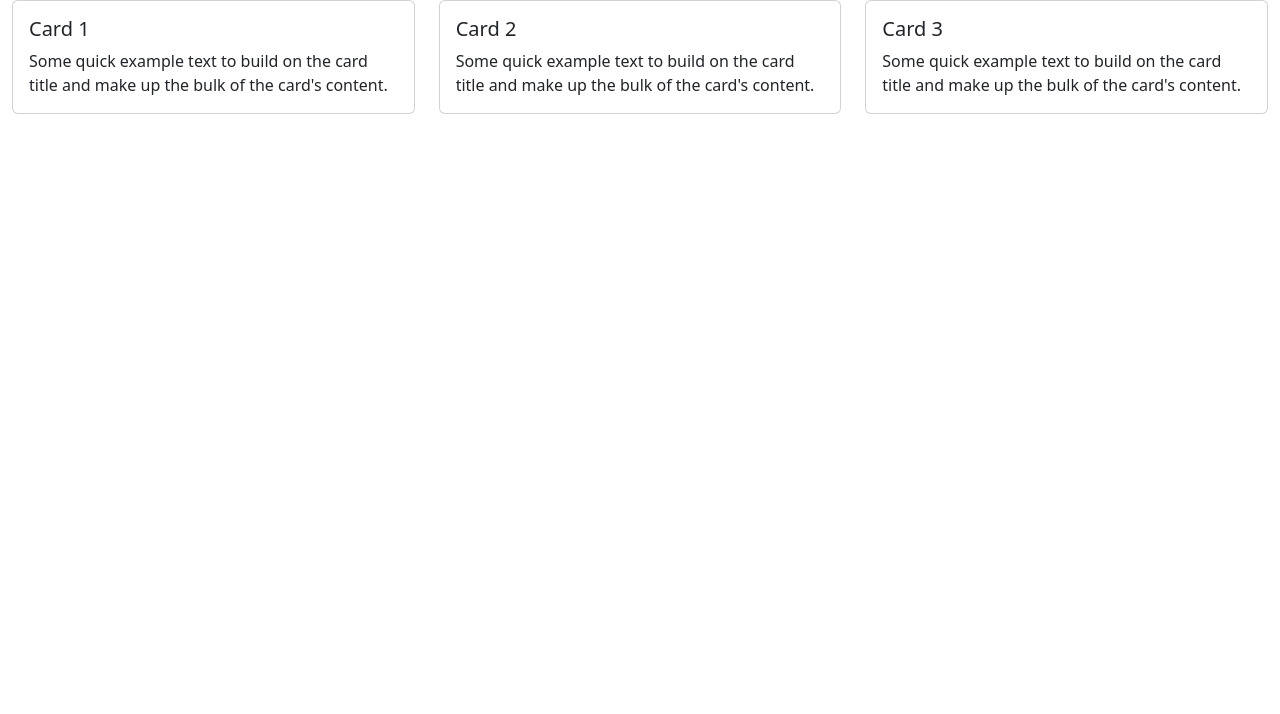
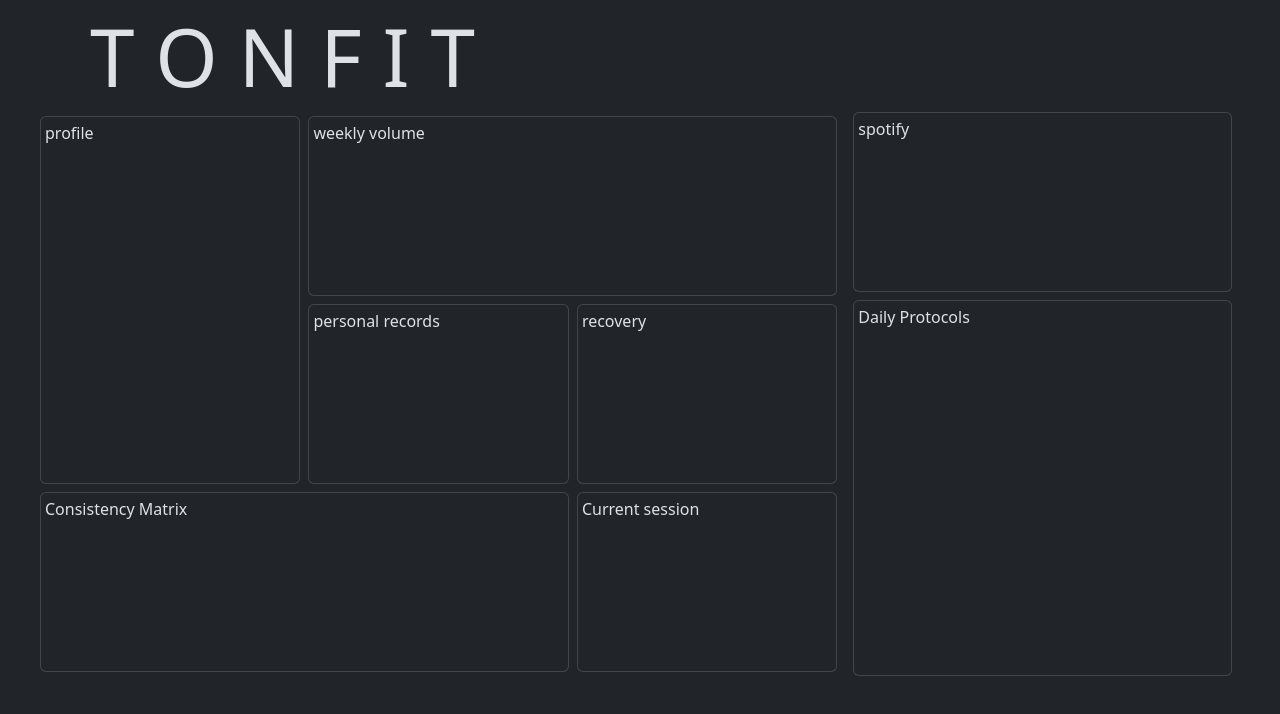
Before and after one commit to CrimsonDonut/pena_webdevelopment, a plain HTML site: page AO1/index.html in a window 1280 px wide. Drawn offline with nearby package versions, Linux system fonts and the light colour scheme.

Commit message:
Customized the bento layout to fit my needs and added placeholder text to know what content goes in each column.

```diff
--- a/AO1/index.html
+++ b/AO1/index.html
@@ -4,36 +4,58 @@
     <meta charset="UTF-8">
     <link href="https://cdn.jsdelivr.net/npm/bootstrap@5.3.8/dist/css/bootstrap.min.css" rel="stylesheet" integrity="sha384-sRIl4kxILFvY47J16cr9ZwB07vP4J8+LH7qKQnuqkuIAvNWLzeN8tE5YBujZqJLB" crossorigin="anonymous">
     <meta name="viewport" content="width=device-width, initial-scale=1.0">
-    <title>Bento Layout</title>
+    <title>Peña Bento Layout</title>
+      <style>
+    .card {
+      min-height: 180px;
+      /* background-color: grey; */
+    }
+  </style>
 </head>
-<body>
-    <div class="container-fluid">
+<body data-bs-theme="dark">
+  <div class="container">
     <div class="row">
-            <div class="col-md-4">
-                <div class="card">
-                    <div class="card-body">
-                        <h5 class="card-title">Card 1</h5>
-                        <p class="card-text">Some quick example text to build on the card title and make up the bulk of the card's content.</p>
+      <div class="col">
+        <div class="display-1 text-left p-2">T O N F I T</div>
       </div>
     </div>
   </div>
-            <div class="col-md-4">
-                <div class="card">
-                    <div class="card-body">
-                        <h5 class="card-title">Card 2</h5>
-                        <p class="card-text">Some quick example text to build on the card title and make up the bulk of the card's content.</p>
+  <div class="ms-5 me-5 mb-5">
+    <div class="row">
+      <div class="col-8">
+        <div class="row">
+          <div class="col-4 p-1">
+            <div class="card p-1 h-100">profile</div>
+          </div>
+          <div class="col-8 d-flex flex-column">
+            <div class="row">
+              <div class="col-12 p-1">
+                <div class="card p-1 h-100">weekly volume</div>
               </div>
             </div>
+            <div class="row flex-grow-1">
+              <div class="col-6 p-1">
+                <div class="card p-1 h-100">personal records</div>
               </div>
-            <div class="col-md-4">
-                <div class="card">
-                    <div class="card-body">
-                        <h5 class="card-title">Card 3</h5>
-                        <p class="card-text">Some quick example text to build on the card title and make up the bulk of the card's content.</p>
+              <div class="col-6 p-1">
+                <div class="card p-1 h-100">recovery</div>
               </div>
             </div>
           </div>
         </div>
+        <div class="row">
+          <div class="col-8 p-1">
+            <div class="card p-1">Consistency Matrix</div>
           </div>
-</body>
+          <div class="col-4 p-1">
+            <div class="card p-1">Current session</div>
+          </div>
+        </div>
+      </div>
+      <div class="col-4 d-flex flex-column gap-2">
+        <div class="card p-1">spotify</div>
+        <div class="card p-1 flex-grow-1">Daily Protocols</div>
+      </div>
+    </div>
+  </div>
 </html>
```
Lines whose indentation alone changed are shown as unchanged.
